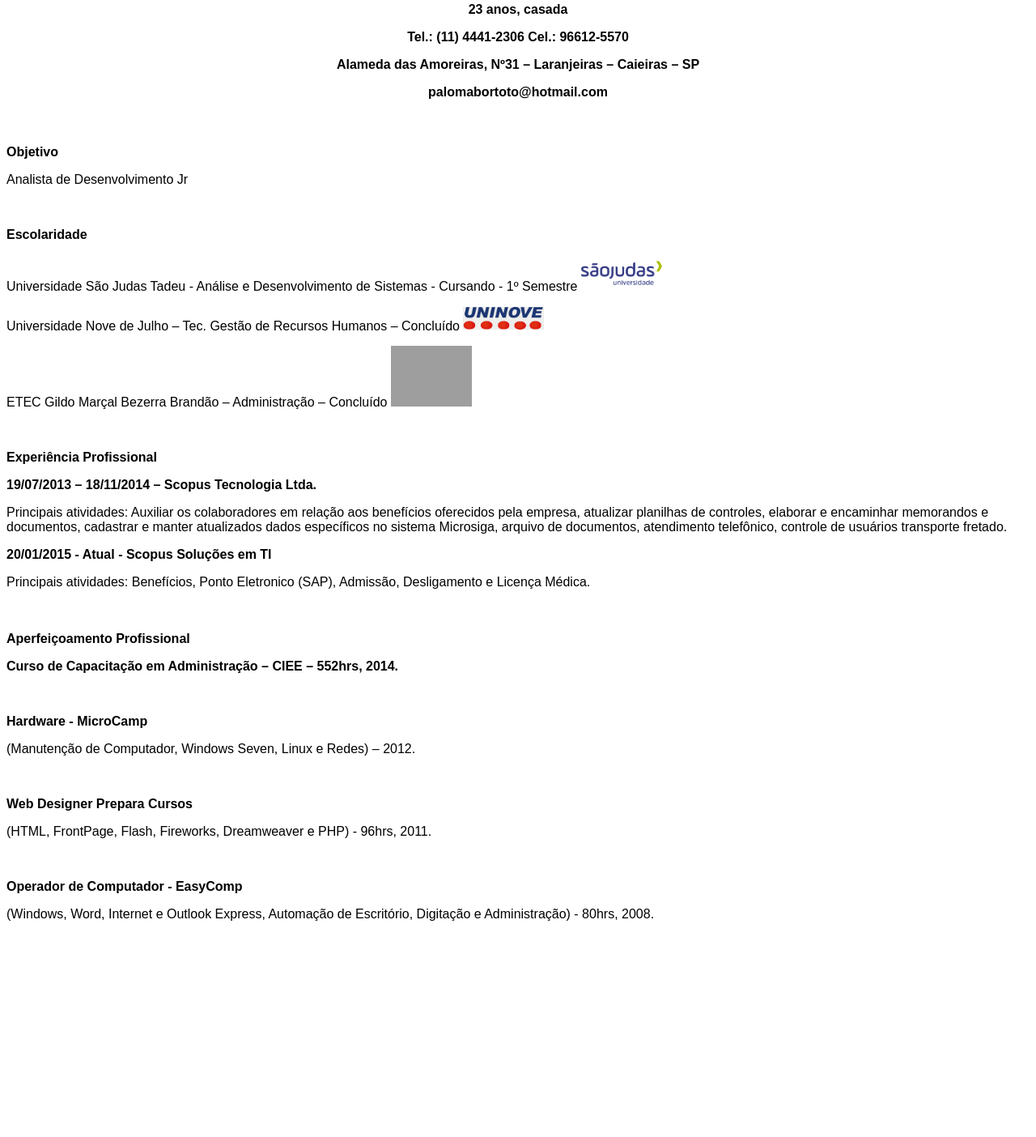
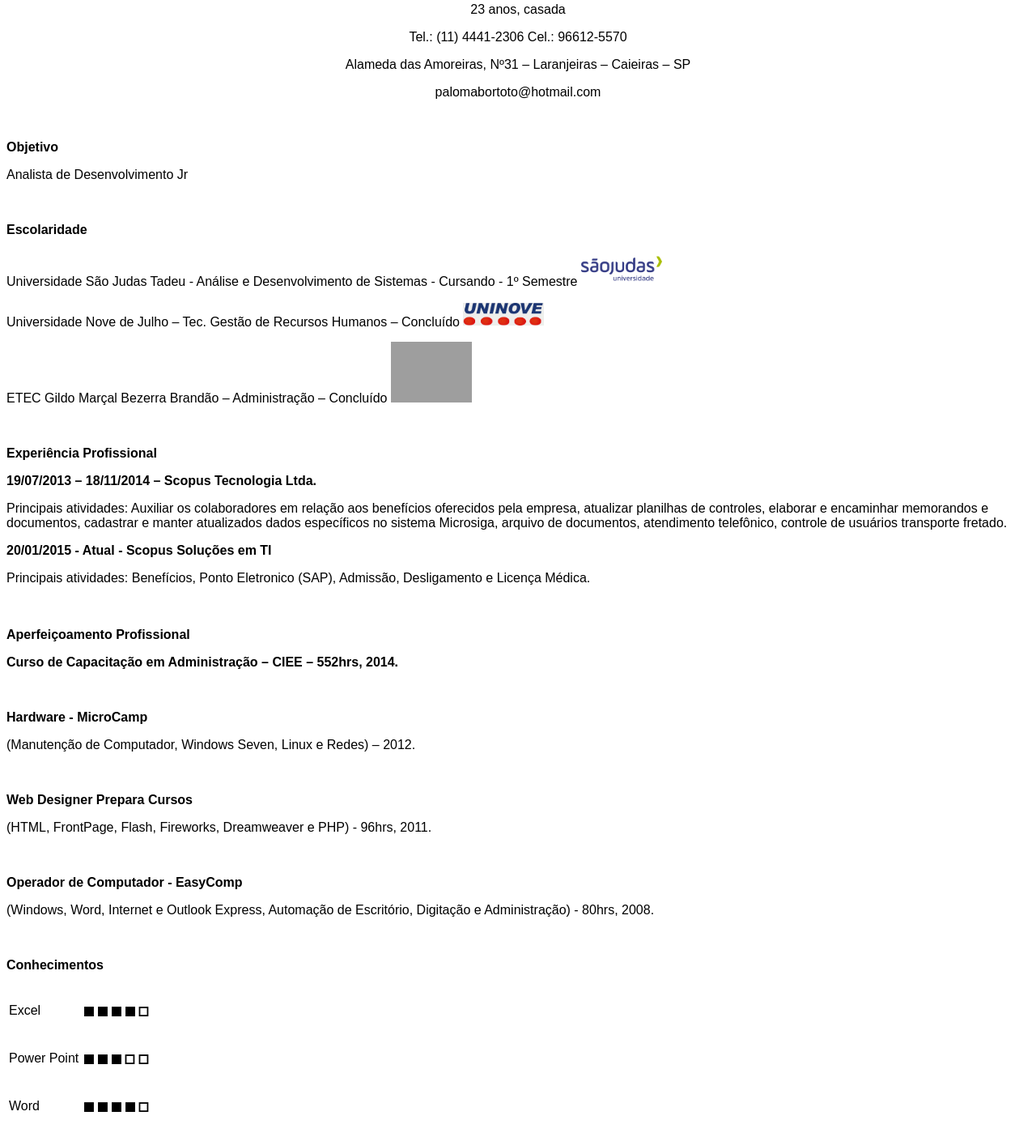
Before and after one commit to palomabortoto/palomabortoto, a plain HTML site: page index.html in a window 1280 px wide. Shown: the part 285-1689 px from the top of the page at 81% size. Before the commit the page ends 1465 px from the top, so only its background shows below. Drawn offline with Linux system fonts and the light colour scheme; grey boxes are pictures that could not be loaded.

Commit message:
Update index.html

```diff
--- a/index.html
+++ b/index.html
@@ -2,6 +2,7 @@
 	<html>
 	<head>
 	<title> CV Paloma Bortoto </title>
+	<link rel="stylesheet" href="css/meuestilo.css">
 	</head>
 	<body>
 	<font face="Arial">
@@ -9,11 +10,12 @@
 	<h1> <img src="images/fotopaloma.jpg" width="200"/>
 	</br>
 	<b> Paloma Cristina da Cruz Bortoto </b> </h1>
-	<p> <h4> 23 anos, casada </p>
+	<div class="com_borda">
+	<p> 23 anos, casada </p>
 	<p>Tel.: (11) 4441-2306 Cel.: 96612-5570 </p>
 	<p>Alameda das Amoreiras, Nº31 – Laranjeiras – Caieiras – SP </p>
 	<p>palomabortoto@hotmail.com</p>
-
+	</div>
 	</h4>
 	</center>
 	</br>
@@ -50,7 +52,22 @@
 	<p><b>Operador de Computador - EasyComp</b></p>
 	<p>(Windows, Word, Internet e Outlook Express, Automação de Escritório, Digitação e Administração) - 80hrs, 2008.</p>
 	</br>
-	</a>
+	<p><b>Conhecimentos</b></p>
+	<link rel="stylesheet" href="css/estilo.css">
+	<table>
+	  <tr>
+	    <td>Excel</td>
+	    <td><font size="7">▪▪▪▪▫</font></td>
+	  </tr>
+		<tr>
+	    <td>Power Point</td>
+	    <td><font size="7">▪▪▪▫▫</font></td>
+	  </tr>
+		<tr>
+	    <td>Word</td>
+	    <td><font size="7">▪▪▪▪▫</font></td>
+	  </tr>
+
 	</font>
 	</body>
 	</html>
```
